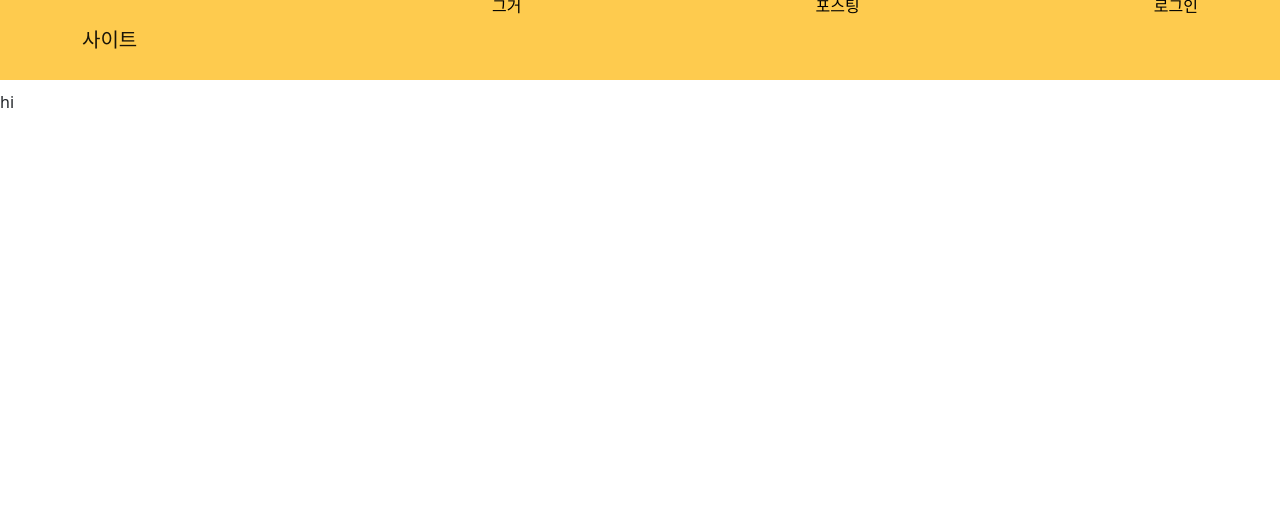
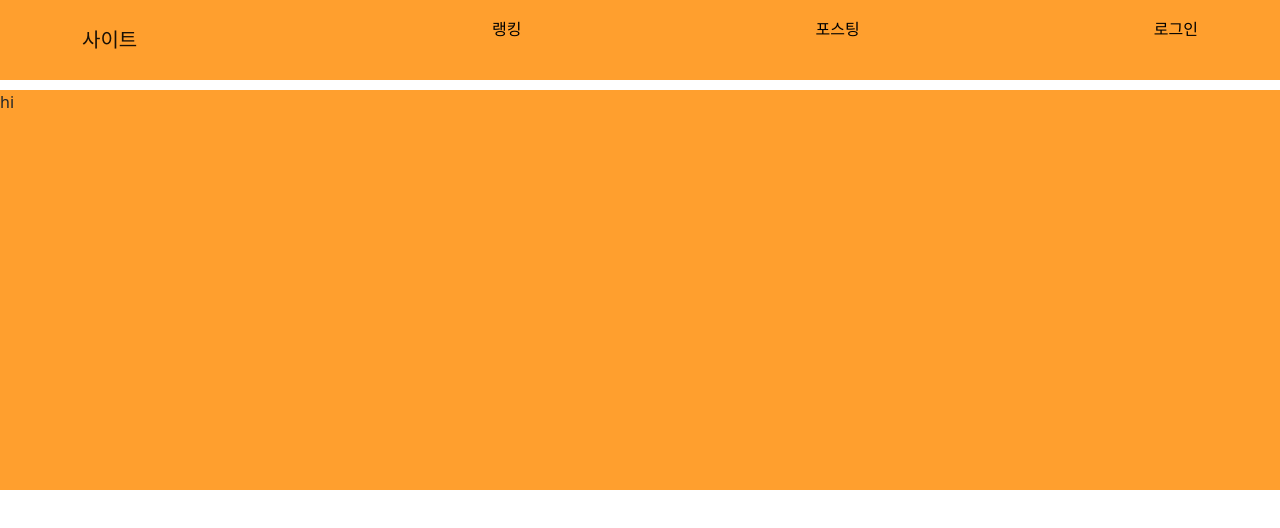
Before and after one commit to CONNEXT36524/PETZZANG-FE, a React (Create React App) app: page /Ranking in a window 1280 px wide. Shown: the top 528 px of the page. Built offline with nearby package versions, Linux system fonts and the light colour scheme; a web font is replaced by a local one.

Commit message:
add changenavcolor

```diff
--- a/package.json
+++ b/package.json
@@ -3,6 +3,7 @@
 	"version": "0.1.0",
 	"private": true,
 	"dependencies": {
+		"@reduxjs/toolkit": "^1.9.1",
 		"@testing-library/jest-dom": "^5.16.5",
 		"@testing-library/react": "^13.4.0",
 		"@testing-library/user-event": "^13.5.0",
@@ -11,6 +12,7 @@
 		"react-bootstrap": "^2.7.0",
 		"react-dom": "^18.2.0",
 		"react-quill": "^2.0.0",
+		"react-redux": "^8.0.5",
 		"react-router-dom": "^6.6.1",
 		"react-scripts": "5.0.1",
 		"web-vitals": "^2.1.4"
--- a/src/App.css
+++ b/src/App.css
@@ -48,23 +48,19 @@
 
 }
 .nav{
-  background-color: #FABF3E;
   color: black;
 
 }
-.menu * {
-  display: flex;
-  margin-top: 20px;
-  margin-bottom: 20px;
-  align-items: center;
-  height: 70px;
-
+#home{
+  background-color: #FECB4E;
+}
+#ranking{
+  background-color: #FF9F2E;
 }
 .menu {
   font-size: 16px;
   font-family: 'yg-jalnan';
   text-align: center;
-  background-color: #FECB4E;
   position: fixed;
   top: 0;
   left: 0;
--- a/src/App.js
+++ b/src/App.js
@@ -4,14 +4,15 @@ import { Container, Nav, Navbar } from "react-bootstrap";
 import Home from "./pages/Home/Home";
 import Ranking from "./pages/ranking/Ranking";
 import Posting from "./pages/Community/Posting/Posting";
+import { useSelector} from "react-redux/";
 
 import "bootstrap/dist/css/bootstrap.css"; //bootstrap css 적용
 
 function App() {
-
+  const pagetype= useSelector((state)=>state.Nav.pagetype);
 	return (
 		<Router>
-			<Navbar collapseOnSelect fixed="top" className="menu">
+			<Navbar collapseOnSelect fixed="top" className="menu" id={pagetype}>
 				<Container>
 					<Navbar.Brand href="/" className="Navbar-logo">
 						{" "}
@@ -19,7 +20,7 @@ function App() {
 					</Navbar.Brand>
 					{/* <Nav.Link className = "item" href="/about">소개</Nav.Link> */}
 					<div className="item1">
-						<Nav.Link href="/">그거</Nav.Link>
+						<Nav.Link href="/Ranking" >랭킹</Nav.Link>
 					</div>
 					<div className="item3">
 						<Nav.Link href="/posting">포스팅</Nav.Link>
--- /dev/null
+++ b/src/Slice/Navslice.js
@@ -0,0 +1,18 @@
+import { createSlice } from "@reduxjs/toolkit";
+
+const initialState={
+    pagetype:"home"
+}
+
+export const Navslice = createSlice({
+    name: 'nav',
+    initialState,
+    reducers:{
+        changepagetype:(state, action)=>{
+            state.pagetype=action.payload
+        }
+    }
+});
+
+export const { changepagetype} = Navslice.actions;
+export default Navslice.reducer;
--- /dev/null
+++ b/src/components/Store.js
@@ -0,0 +1,9 @@
+import { configureStore} from "@reduxjs/toolkit";
+import NavReducer from "../Slice/Navslice"
+
+
+export const Store = configureStore({
+    reducer:{
+        Nav:NavReducer
+    }
+});
--- a/src/index.js
+++ b/src/index.js
@@ -3,12 +3,14 @@ import ReactDOM from 'react-dom/client';
 import './index.css';
 import App from './App';
 import reportWebVitals from './reportWebVitals';
+import {Store} from './components/Store';
+import { Provider } from 'react-redux';
 
 const root = ReactDOM.createRoot(document.getElementById('root'));
 root.render(
-  <React.StrictMode>
+  <Provider store={Store}>
     <App />
-  </React.StrictMode>
+  </Provider>
 );
 
 // If you want to start measuring performance in your app, pass a function
--- a/src/pages/Home/Home.css
+++ b/src/pages/Home/Home.css
@@ -7,7 +7,7 @@
     display: flex;
     justify-content:right;
   }
-  @media screen and (max-width: 1100px) {
+  @media screen and (max-width: 1300px) {
     .first_section_ment {
       display: none;
     }
@@ -15,15 +15,8 @@
 
   .first_section_ment{
     padding-top: 30vh;
-    content:"aa";
     margin-right: 30%;
-    display: block;
     height: 50vh;
-  }
-  .content {
-    position: absolute;
-    width: 100%;
-    height: 100%;
   }
 
 .second_section {
--- a/src/pages/Home/Home.jsx
+++ b/src/pages/Home/Home.jsx
@@ -1,8 +1,14 @@
 import "./Home.css"
 import {Link} from "react-router-dom";
-
+import { useDispatch } from "react-redux/";
+import { changepagetype } from "../../Slice/Navslice";
+import { useEffect } from "react";
 
 const Home=()=>{
+    const dispatch = useDispatch();
+    useEffect(()=>{
+        dispatch(changepagetype("home"))
+    },[dispatch])
     return(
         <>
         <div className="first_section">
--- /dev/null
+++ b/src/pages/ranking/Ranking.css
@@ -0,0 +1,5 @@
+.ranking_first_section{
+    width: 100%;
+    height: 50vh;
+    background-color: #FF9F2E;
+}
--- a/src/pages/ranking/Ranking.jsx
+++ b/src/pages/ranking/Ranking.jsx
@@ -1,8 +1,20 @@
+import "./Ranking.css"
+import { useDispatch} from "react-redux/";
+import { changepagetype } from "../../Slice/Navslice";
+import { useEffect } from "react";
+
 const Ranking=()=>{
+    const dispatch = useDispatch();
+    useEffect(()=>{
+        dispatch(changepagetype("ranking"))
+    },[dispatch])
+
     return(
-        <div>
-            hi
-        </div>
+        <>
+            <div className="ranking_first_section">
+                hi
+            </div>
+        </>
 
 
     );
```
Also changed, not shown: 1 other file (tests, documents, lock files or other folders).
